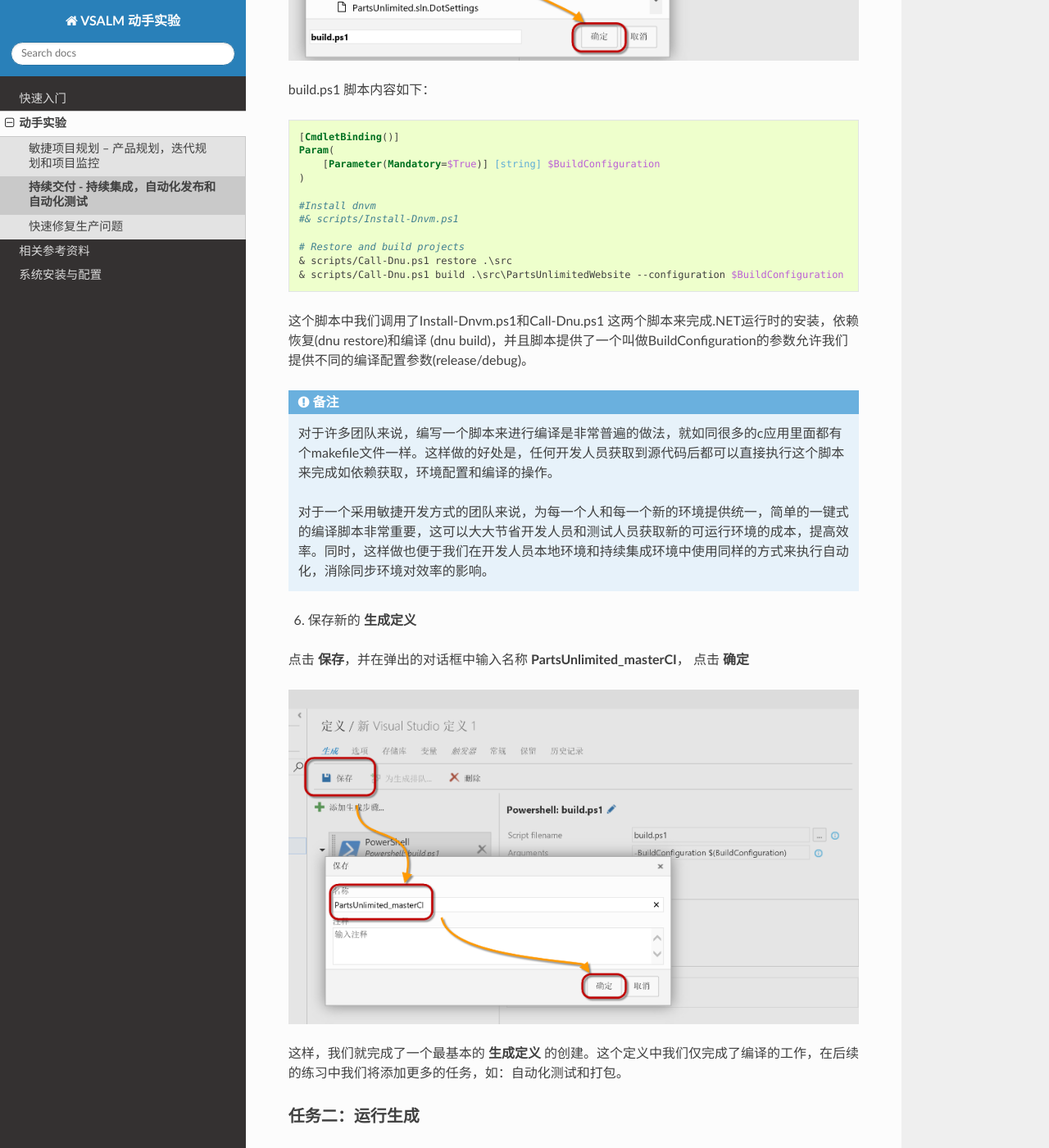
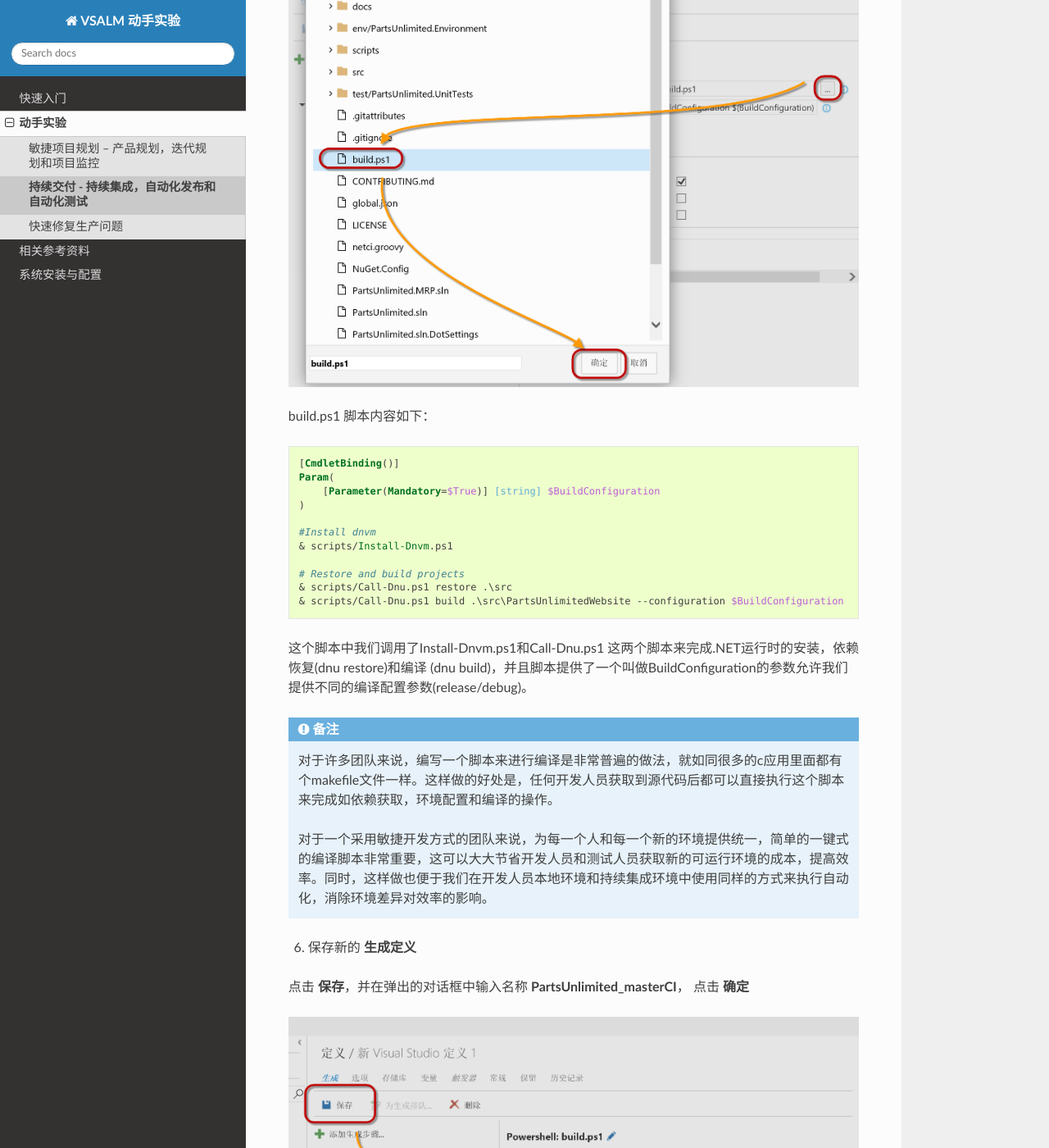
Before and after one commit to ups216/vsalm-hols, a Sphinx documentation site: the page built from docs/labs/continues-delivery.rst, in a window 1280 px wide and 1400 px high, scrolled down 4846 px. Shown: the whole window at 82% size. Built offline with Sphinx 7.4.7 and the Read the Docs theme 2.0.0, drawn with Linux system fonts in a browser that asks for light colours; the version number could not be read and is left out; some of the changed text lies outside the part shown.

```diff
--- a/docs/labs/continues-delivery.rst
+++ b/docs/labs/continues-delivery.rst
@@ -67,7 +69,7 @@ build.ps1 脚本内容如下：
     )
 
     #Install dnvm
-    #& scripts/Install-Dnvm.ps1
+    & scripts/Install-Dnvm.ps1
 
     # Restore and build projects
     & scripts/Call-Dnu.ps1 restore .\src
@@ -78,7 +80,7 @@ build.ps1 脚本内容如下：
 .. note::
     对于许多团队来说，编写一个脚本来进行编译是非常普遍的做法，就如同很多的c应用里面都有个makefile文件一样。这样做的好处是，任何开发人员获取到源代码后都可以直接执行这个脚本来完成如依赖获取，环境配置和编译的操作。
 
-    对于一个采用敏捷开发方式的团队来说，为每一个人和每一个新的环境提供统一，简单的一键式的编译脚本非常重要，这可以大大节省开发人员和测试人员获取新的可运行环境的成本，提高效率。同时，这样做也便于我们在开发人员本地环境和持续集成环境中使用同样的方式来执行自动化，消除同步环境对效率的影响。
+    对于一个采用敏捷开发方式的团队来说，为每一个人和每一个新的环境提供统一，简单的一键式的编译脚本非常重要，这可以大大节省开发人员和测试人员获取新的可运行环境的成本，提高效率。同时，这样做也便于我们在开发人员本地环境和持续集成环境中使用同样的方式来执行自动化，消除环境差异对效率的影响。
 
 6. 保存新的 **生成定义**
 
```
Also changed, not shown: other parts of docs/labs/continues-delivery.rst (+3 -1 lines), docs/labs/images/CI-planning-chart.png (added).
